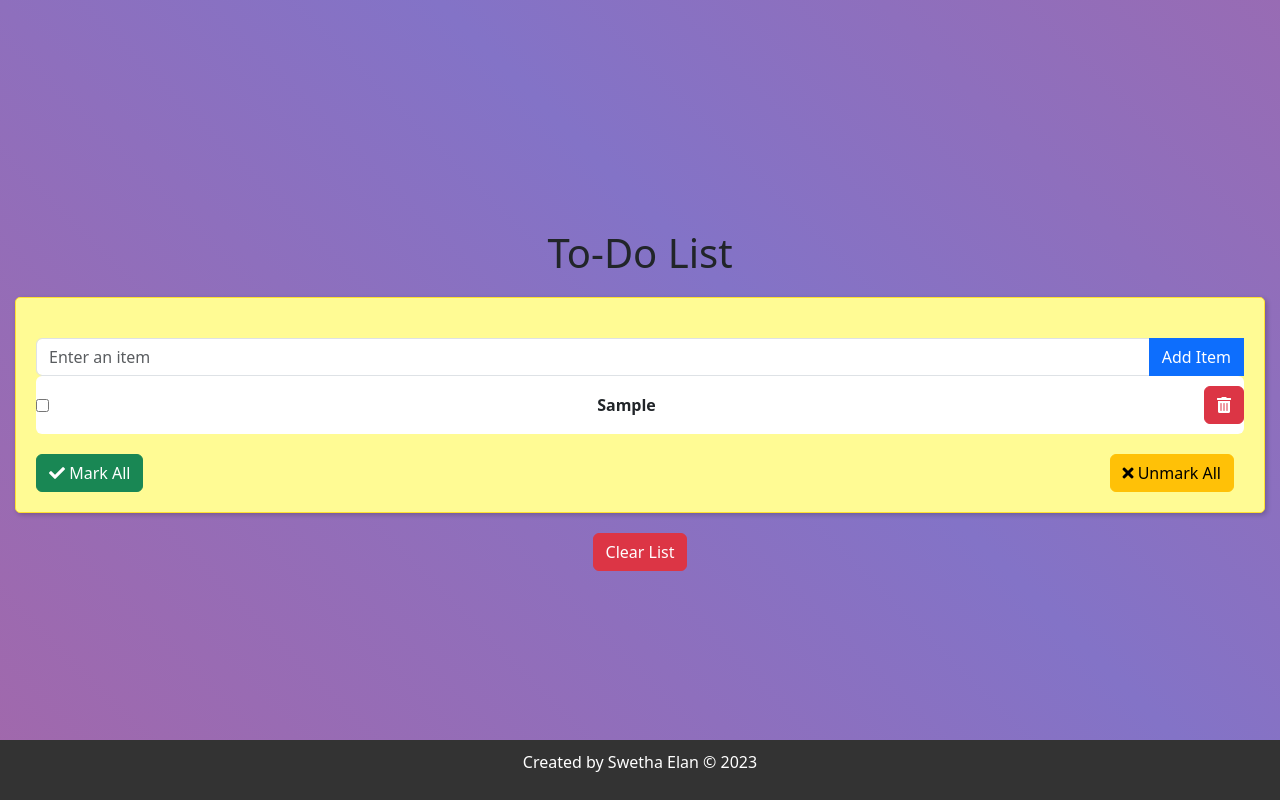
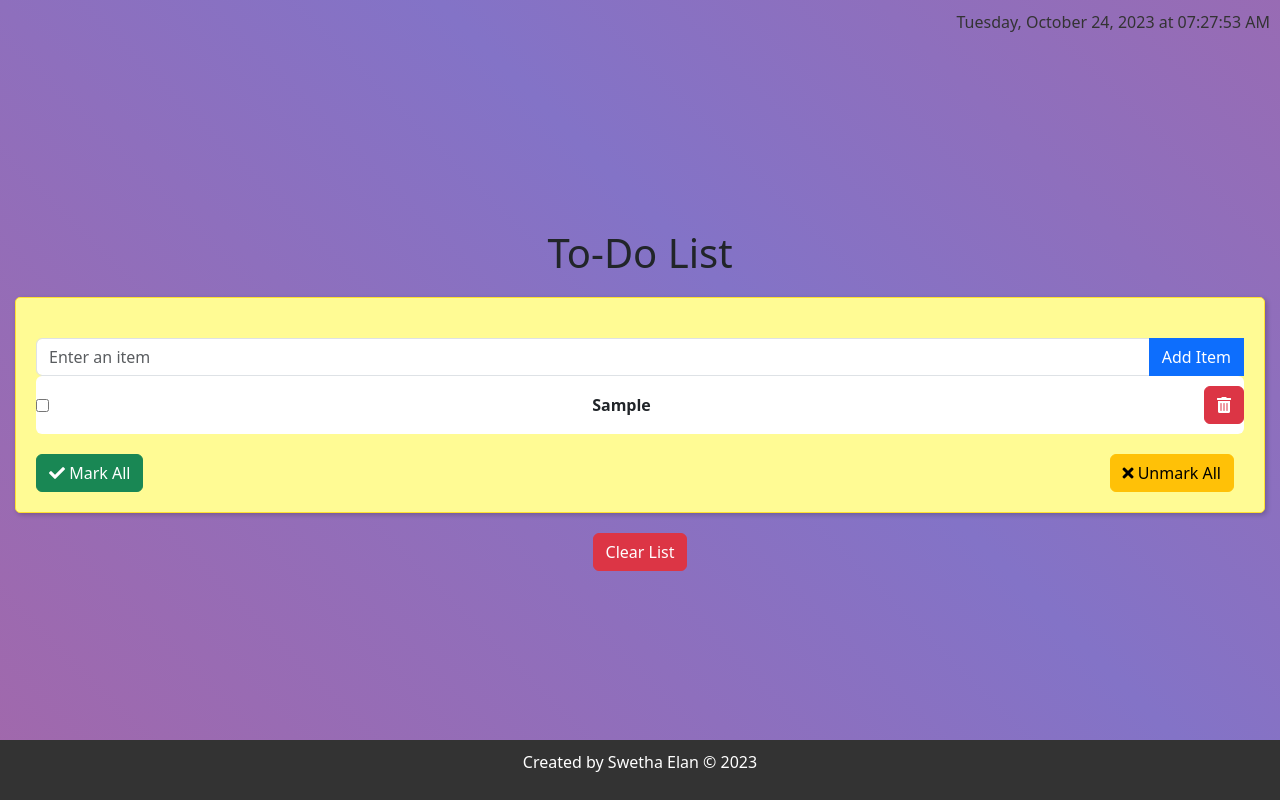
Before and after one commit to eswetharajesh/ToDo_List, a plain HTML site: page index.html in a window 1280 px wide. Both pictures are taken after typing "Sample" into the empty fields and a click on the button "Add Item". Drawn offline with nearby package versions, Linux system fonts and the light colour scheme.

Commit message:
Added DateTime

```diff
--- a/index.html
+++ b/index.html
@@ -13,6 +13,7 @@
 <div class ="container">
     <div class ="header">
         <h1>To-Do List</h1>
+        <p id ="datetime" class ="datetime"></p>
     </div>
     <div class ="todo-list">
         <div class ="sticky-note">
--- a/script.js
+++ b/script.js
@@ -6,8 +6,99 @@ document.addEventListener("DOMContentLoaded", function () {
     const unmarkAllButton = document.getElementById("unmarkAll");
     const clearListButton = document.getElementById("clearList");
 
+    // Function to update the date and time
+    function updateDateTime() {
+        const datetimeElement = document.getElementById("datetime");
+        const now = new Date();
+        const options = { weekday: 'long', year: 'numeric', month: 'long', day: 'numeric', hour: '2-digit', minute: '2-digit', second: '2-digit' };
+        const formattedDateTime = now.toLocaleDateString('en-US', options);
+        datetimeElement.textContent = formattedDateTime;
+    }
+    updateDateTime();
+
+    setInterval(updateDateTime, 1000);
+
+    // Function to add a new item to the list
+    function addItem() {
+        const itemText = itemInput.value.trim();
+        if (itemText !== "") {
+            if (isItemInList(itemText)) {
+                alert("Item already in the list!");
+            } else {
+                const listItem = createListItem(itemText);
+                shoppingList.appendChild(listItem);
+                itemInput.value = "";
+            }
+        } else {
+            alert("Please enter a valid item!");
+        }
+    }
+
+    // Function to create a new list item
+    function createListItem(itemText) {
+        const listItem = document.createElement("li");
+        listItem.className = "list-group-item";
+        const checkbox = document.createElement("input");
+        checkbox.type = "checkbox";
+
+        checkbox.addEventListener("change", function () {
+            if (checkbox.checked) {
+                listItem.style.textDecoration = "line-through";
+                listItem.style.backgroundColor = "#d3e0dc";
+            } else {
+                listItem.style.textDecoration = "none";
+                listItem.style.backgroundColor = "transparent";
+            }
+        });
+
+        const removeButton = document.createElement("button");
+        removeButton.className = "btn btn-danger remove-button";
+        removeButton.innerHTML = '<i class="fas fa-trash-alt"></i>';
+        removeButton.addEventListener("click", function () {
+            shoppingList.removeChild(listItem);
+        });
+
+        listItem.appendChild(checkbox);
+        const itemSpan = document.createElement("span");
+        itemSpan.textContent = itemText;
+        itemSpan.style.fontWeight = "bold";
+        listItem.appendChild(itemSpan);
+        listItem.appendChild(removeButton);
+
+        return listItem;
+    }
+
+    // Function to toggle all items as completed or not completed
+    function toggleAllItems(completed) {
+        const checkboxes = shoppingList.querySelectorAll("input[type='checkbox']");
+        checkboxes.forEach(function (checkbox) {
+            checkbox.checked = completed;
+            const listItem = checkbox.parentElement;
+            if (completed) {
+                listItem.style.textDecoration = "line-through";
+                listItem.style.backgroundColor = "#d3e0dc";
+            } else {
+                listItem.style.textDecoration = "none";
+                listItem.style.backgroundColor = "transparent";
+            }
+        });
+    }
+
+    // Function to check if an item is already in the list
+    function isItemInList(itemText) {
+        const items = shoppingList.getElementsByClassName("list-group-item");
+        for (const item of items) {
+            const itemSpan = item.getElementsByTagName("span")[0];
+            if (itemSpan.textContent === itemText) {
+                return true;
+            }
+        }
+        return false;
+    }
+
+    // Event listeners for the add item and buttons
     itemInput.addEventListener("keyup", function (event) {
-        if(event.key === "Enter") {
+        if (event.key === "Enter") {
             addItem();
         }
     });
@@ -27,82 +118,4 @@ document.addEventListener("DOMContentLoaded", function () {
     clearListButton.addEventListener("click", function () {
         shoppingList.innerHTML = '';
     });
-
-
-    function addItem() {
-        const itemText = itemInput.value.trim();
-        if(itemText !== "") {
-            if(isItemInList(itemText)) {
-                alert("Item is already in the list!");
-            }else {
-                const listItem = createListItem(itemText);
-                shoppingList.appendChild(listItem);
-                itemInput.value ="";
-            }
-        } else {
-            alert("please enter a valid item!");
-        }
-    }
-
-    function createListItem(itemText) {
-        const listItem = document.createElement("li");
-        listItem.className ="list-group-item";
-        const checkbox = document.createElement("input");
-        checkbox.type ="checkbox";
-
-        checkbox.addEventListener("change", function() {
-            if(checkbox.checked) {
-                listItem.style.textDecoration = "line-through";
-                listItem.style.backgroundColor = "#d3e0dc";
-            } else {
-                listItem.style.textDecoration = "none";
-                listItem.style.backgroundColor = "transparent";
-            }
-        });
-
-        const removeButton = document.createElement("button");
-        removeButton.className = "btn btn-danger";
-        removeButton.innerHTML ='<i class = "fas fa-trash-alt"></i>';
-        removeButton.addEventListener("click", function () {
-            shoppingList.removeChild(listItem);
-        });
-
-        listItem.appendChild(checkbox);
-        const itemSpan = document.createElement("span");
-        itemSpan.textContent = itemText;
-        itemSpan.style.fontWeight = "bold";
-        listItem.appendChild(itemSpan)
-        //listItem.appendChild(document.createTextNode(itemText));
-        listItem.appendChild(removeButton);
-
-        return listItem;
-    }
-
-    function toggleAllItems(completed) {
-        const checkboxes = shoppingList.querySelectorAll("input[type ='checkbox']");
-        checkboxes.forEach(function (checkbox) {
-            checkbox.checked = completed;
-            const listItem = checkbox.parentElement;
-            if(completed) {
-                listItem.style.textDecoration = "line-through";
-                listItem.style.backgroundColor = "#d3e0dc";
-            } else {
-                listItem.style.textDecoration = "none";
-                listItem.style.backgroundColor = "transparent";
-            }
-
-        });
-    }
-
-    function isItemInList(itemText) {
-        const items = shoppingList.getElementsByClassName("list-group-item");
-        for(const item of items) {
-            const itemSpan = item.getElementsByTagName("span")[0];
-            if(itemSpan.textContent === itemText) {
-                return true;
-            }
-        }
-        return false;
-    }
-
 });
--- a/styles.css
+++ b/styles.css
@@ -107,6 +107,14 @@ form-control {
     margin-top: 20px;
 }
 
+.datetime {
+    position: absolute;
+    top: 10px;
+    right: 10px;
+    color: #333;
+    font-size: 16px;
+}
+
 footer { /*Adds footer style*/
     background-color: #333;
     color: #fff;
```
